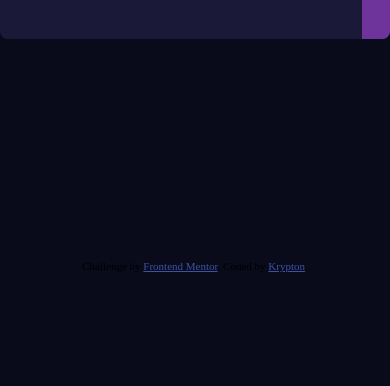
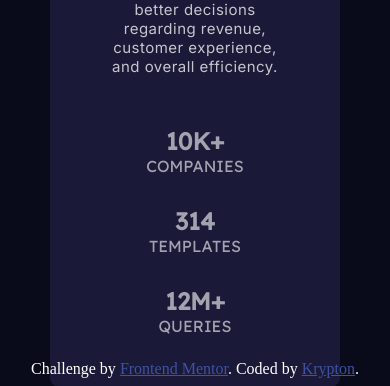
Before and after one commit to madhusudanbabar/fm-stats, a plain HTML site: page index.html in a window 390 px wide. Shown: the part 584-970 px from the top of the page. Before the commit the page ends 856 px from the top, so only its background shows below. Drawn offline with Linux system fonts and the light colour scheme.

Commit message:
challenge complete

```diff
--- a/index.html
+++ b/index.html
@@ -14,8 +14,9 @@
   <!-- Feel free to remove these styles or customise in your own stylesheet 👍 -->
   <style>
     .attribution {
-      font-size: 11px;
+      font-size: 1.6rem;
       text-align: center;
+      color: white;
     }
 
     .attribution a {
--- a/style.scss
+++ b/style.scss
@@ -12,10 +12,10 @@
 html {
     font-size: 62.5%;
     height: 100%;
+    min-height: 100vh;
 }
 
 body {
-    min-height: 100vh;
     height: 100%;
     font-size: 1.6rem;
     background: var(--bg-container);
@@ -44,10 +44,11 @@ body {
 .container {
     height: 100%;
     max-width: var(--bp-desktop);
-    margin: 0 auto;
+    margin: 5rem auto;
     display: flex;
     align-items: center;
     justify-content: center;
+    padding: 2rem;
 }
 
 .card {
@@ -57,6 +58,13 @@ body {
     max-width: 100rem;
     overflow: hidden;
     font-family: Inter;
+
+    @media screen and (max-width: 37.5em) {
+        flex-direction: column-reverse;
+        align-items: center;
+        margin: 3rem;
+        text-align: center;
+    }
 
     & > * {
         flex: 0 0 50%;
@@ -86,6 +94,14 @@ body {
         margin-top: auto;
         display: flex;
         justify-content: space-between;
+
+        @media screen and (max-width: 37.5em) {
+            flex-direction: column;
+            justify-content: center;
+            align-items: center;
+            gap: 3rem;
+            margin-block: 5rem 0;
+        }
     }
 
     &__stat {
@@ -96,6 +112,10 @@ body {
         font-family: "Lexend Deca";
         text-transform: uppercase;
         font-weight: 400;
+
+        @media screen and (max-width: 37.5em) {
+            align-items: center;
+        }
     }
 
     &__fig {
@@ -118,6 +138,7 @@ body {
             display: block;
             max-width: 100%;
             width: 100%;
+            height: 100%;
             object-fit: cover;
             overflow: hidden;
         }
```
Also changed, not shown: style.css, 1 other file.
